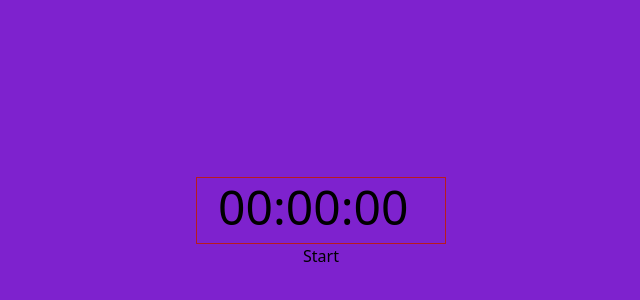
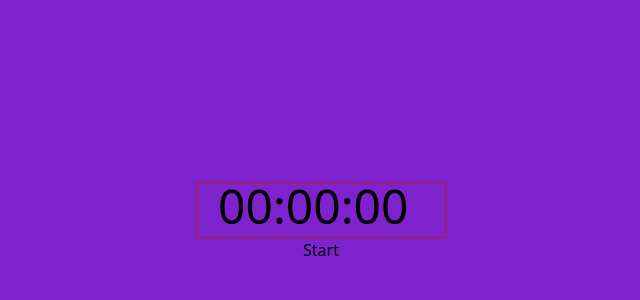
Before and after one commit to Leo-Cata/timer-app, a React (Vite) app: page / in a window 1280 px wide. Shown: the part 178-478 px from the top of the page, without its empty margins (319-959 px from the left). Built offline with nearby package versions, Linux system fonts and the light colour scheme.

Commit message:
input finished

```diff
--- a/src/components/Timer.tsx
+++ b/src/components/Timer.tsx
@@ -7,18 +7,18 @@ const Timer = () => {
     minutes: "00",
     seconds: "00",
   });
-  console.log(time);
-
   //keeps track if the time is running
   const [isRunning, setIsRunning] = useState(false);
 
   //handles the input
   const handleInputChange = (e: ChangeEvent<HTMLInputElement>) => {
-    const inputTime = e.target.value.replace(/[^0-9]/g, "");
-
+    // saves input time only if its a number, if it exceeds 6 characters the first element will be deleted
+    let inputTime = e.target.value.replace(/[^0-9]/g, "");
+    if (inputTime.length > 6) {
+      inputTime = e.target.value.slice(-6);
+    }
     //pads the value with leading 0 to ensure its always 6 chars long
     const paddedInput = inputTime.padStart(6, "0");
-    console.log("handleInputChange ~ paddedInput:", paddedInput);
 
     // saves the seconds in a state
 
@@ -39,12 +39,13 @@ const Timer = () => {
   useEffect(() => {
     if (isRunning) {
       const countdown = setInterval(() => {
+        // parse to int
         let hoursInt = parseInt(time.hours);
         let minutesInt = parseInt(time.minutes);
         let secondsInt = parseInt(time.seconds);
 
+        // if it reaches 0, it should clear the state
         if (hoursInt === 0 && minutesInt === 0 && secondsInt === 0) {
-          clearInterval(countdown);
           setTime({ hours: "00", minutes: "00", seconds: "00" });
           setIsRunning(false);
         } else {
@@ -84,14 +85,15 @@ const Timer = () => {
   return (
     <div className="flex flex-col items-center">
       <div className="relative">
-        <p className="text-5xl absolute right-[15%] pointer-events-none select-none top-[6px]">
+        <p className="text-5xl absolute right-[15%] pointer-events-none select-none">
           {time.hours}:{time.minutes}:{time.seconds}
         </p>
         <input
-          type="text"
-          className="text-5xl text-transparent bg-transparent w-[250px] border-red-700 border"
+          type="number"
+          className="text-transparent bg-transparent w-[250px] border-red-700 border h-14 text-[1px]"
           onChange={handleInputChange}
-          maxLength={6}
+          // maxLength={6}
+          value={`${time.hours}${time.minutes}${time.seconds}`}
         />
       </div>
       <button onClick={handleStartStop}>{isRunning ? "Stop" : "Start"}</button>
```
